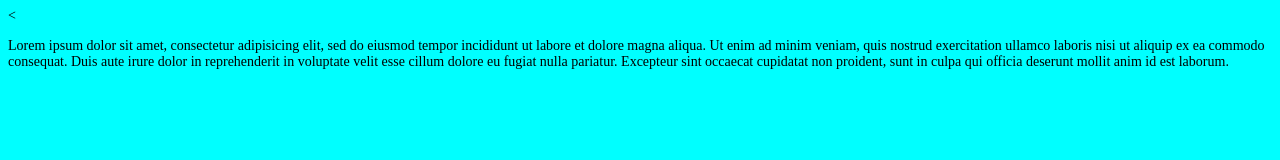
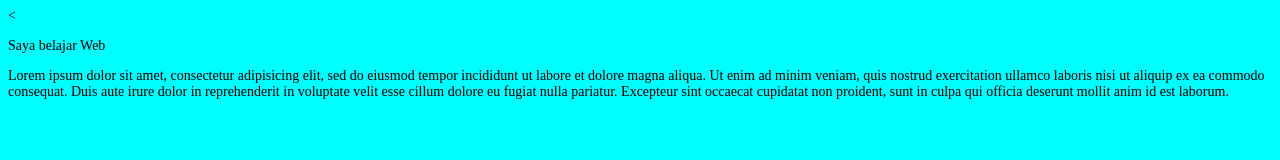
Before and after one commit to frmnnfl/talentbandung.id, a plain HTML site: page index.html in a window 1280 px wide. Drawn offline with Linux system fonts and the light colour scheme.

Commit message:
Saya Belajar Web index.html

```diff
--- a/index.html
+++ b/index.html
@@ -11,6 +11,7 @@
 </head>
 <body>
 
+	<p> Saya belajar Web</p>
 	<p>Lorem ipsum dolor sit amet, consectetur adipisicing elit, sed do eiusmod
 	tempor incididunt ut labore et dolore magna aliqua. Ut enim ad minim veniam,
 	quis nostrud exercitation ullamco laboris nisi ut aliquip ex ea commodo
```
